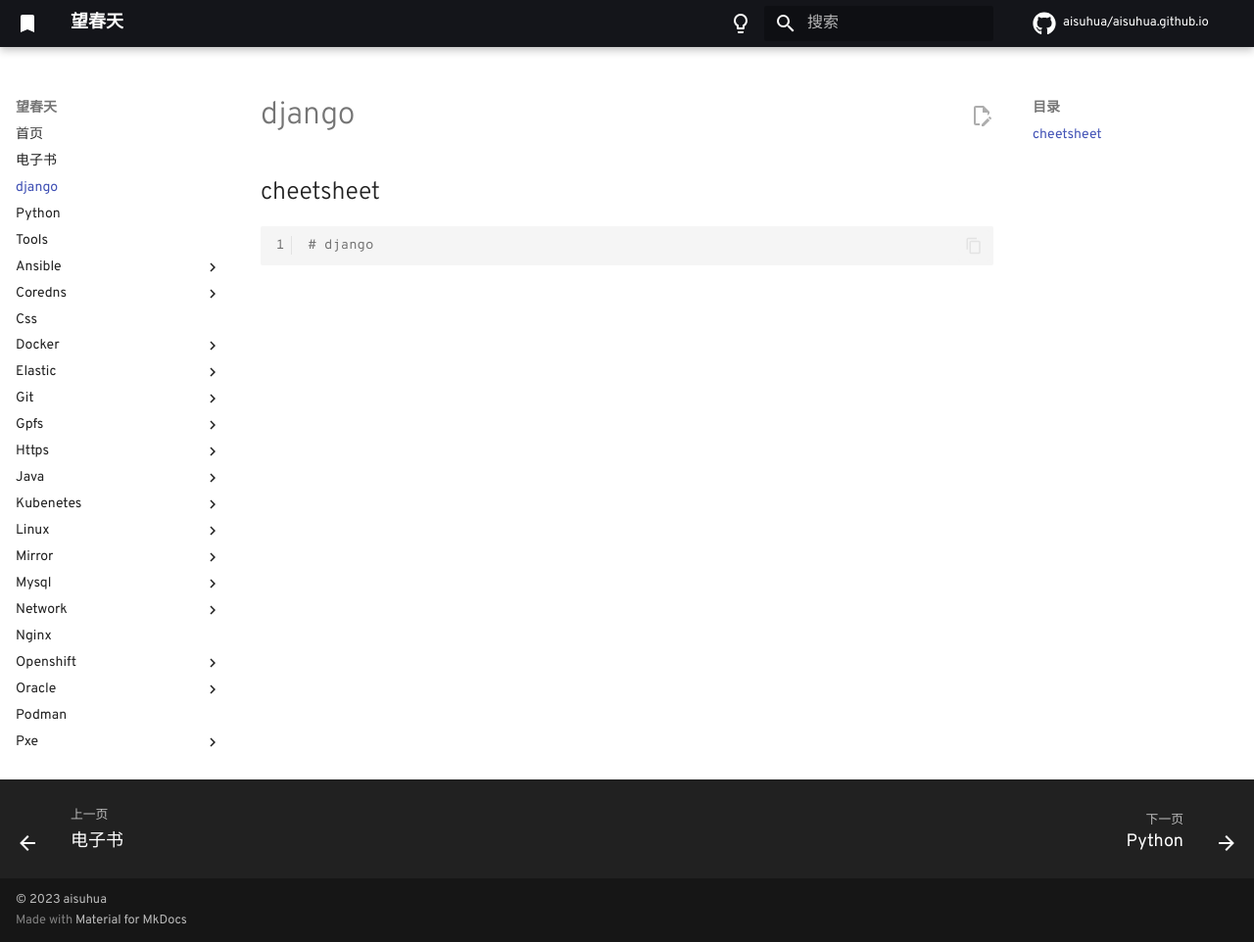
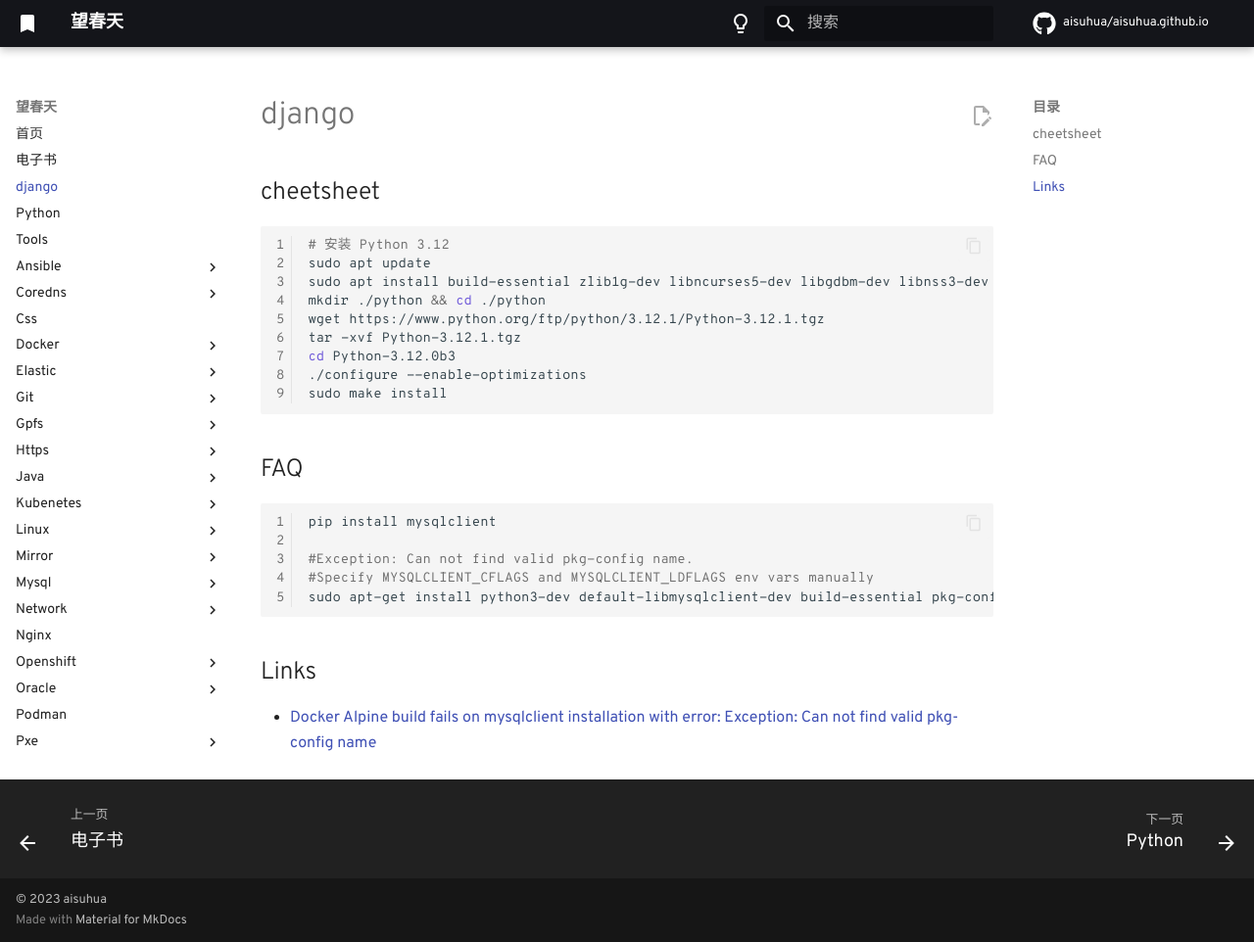
Before and after one commit to aisuhua/aisuhua.github.io, an MkDocs documentation site: the page built from docs/diango.md, in a window 1280 px wide and 962 px high. Shown: the whole window at 98% size. Built offline with MkDocs 1.6.1 and Material for MkDocs 9.7.7, drawn with Linux system fonts in a browser that asks for light colours; comment, search, counter and statistics services are not loaded.

Commit message:
diango.md

````diff
--- a/docs/diango.md
+++ b/docs/diango.md
@@ -3,5 +3,27 @@
 ## cheetsheet
 
 ```sh
-# django
+# 安装 Python 3.12
+sudo apt update
+sudo apt install build-essential zlib1g-dev libncurses5-dev libgdbm-dev libnss3-dev libssl-dev libreadline-dev libffi-dev wget
+mkdir ./python && cd ./python
+wget https://www.python.org/ftp/python/3.12.1/Python-3.12.1.tgz
+tar -xvf Python-3.12.1.tgz
+cd Python-3.12.0b3
+./configure --enable-optimizations
+sudo make install
 ```
+
+## FAQ
+
+```sh
+pip install mysqlclient
+
+#Exception: Can not find valid pkg-config name.
+#Specify MYSQLCLIENT_CFLAGS and MYSQLCLIENT_LDFLAGS env vars manually
+sudo apt-get install python3-dev default-libmysqlclient-dev build-essential pkg-config
+```
+
+## Links
+
+- [Docker Alpine build fails on mysqlclient installation with error: Exception: Can not find valid pkg-config name](https://stackoverflow.com/a/77494325)
````
